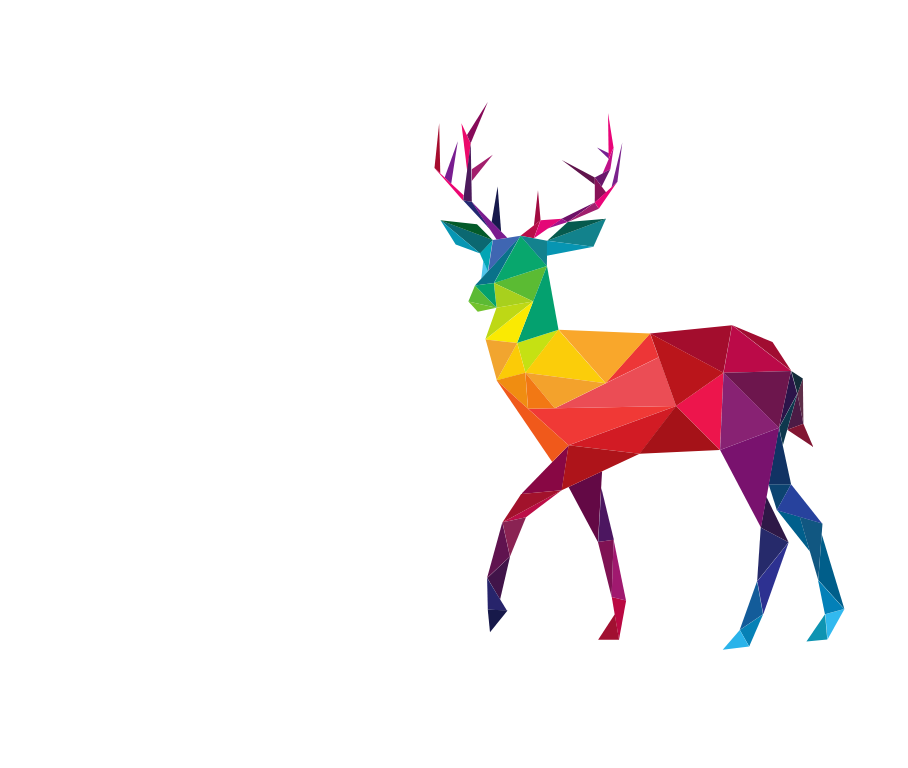
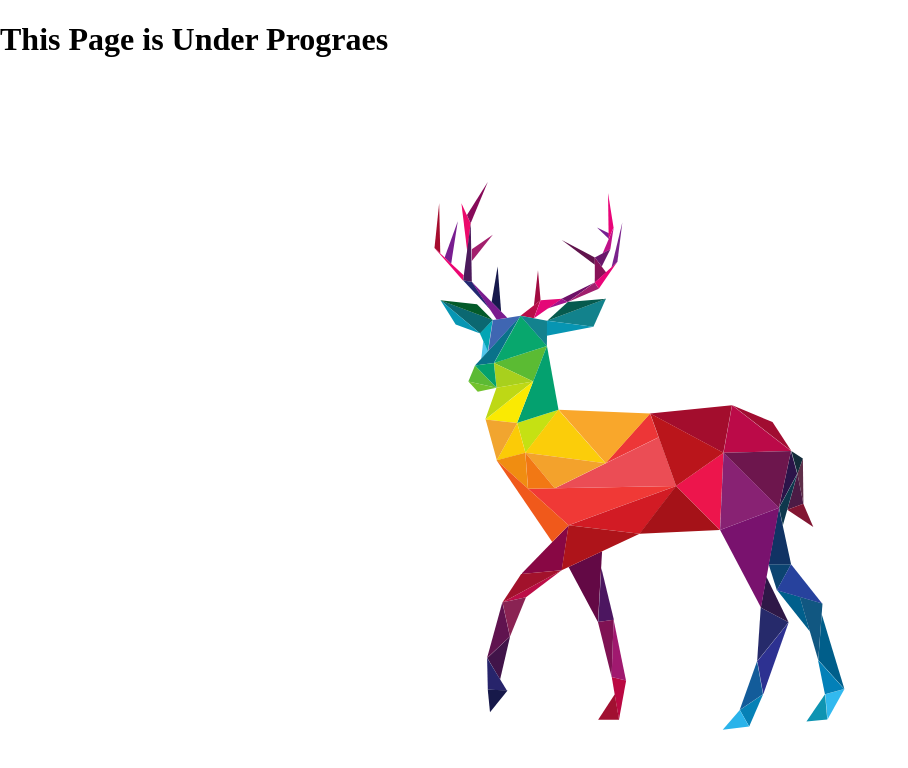
Before and after one commit to abhaysaivinay/abhaysaivinay.github.io, a plain HTML site: page index.html in a window 1280 px wide. Shown: the whole page, without its empty margins (0-908 px from the left). Drawn offline with Linux system fonts and the light colour scheme.

Commit message:
Update index.html

```diff
--- a/index.html
+++ b/index.html
@@ -9,6 +9,7 @@
 </head>
 
 <body>
+  <h1>This Page is Under Prograes</h1>
 <svg viewBox="0 0 1000 1000"></svg>
 <script src="main.js"></script>
 </body>
```
